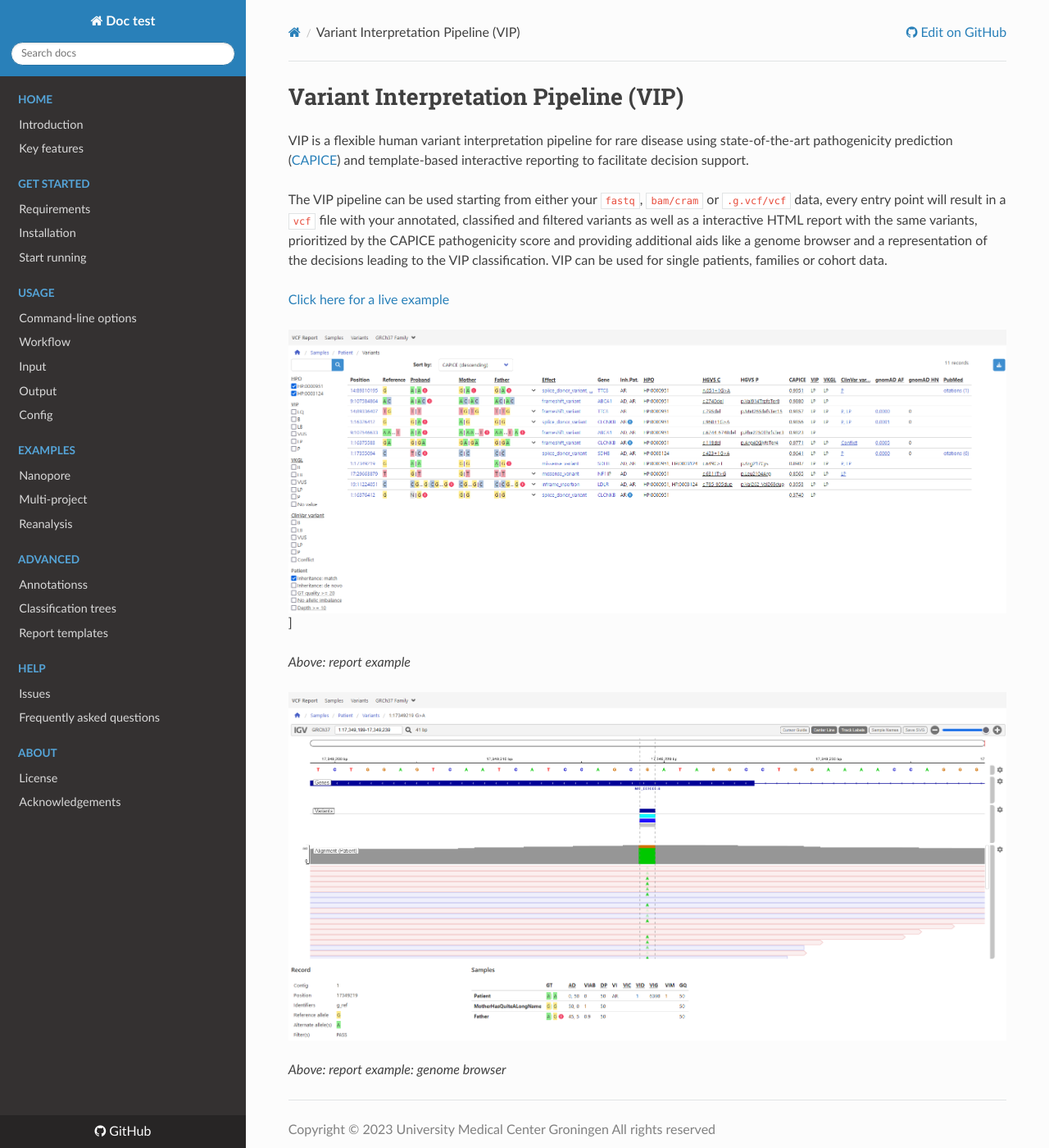
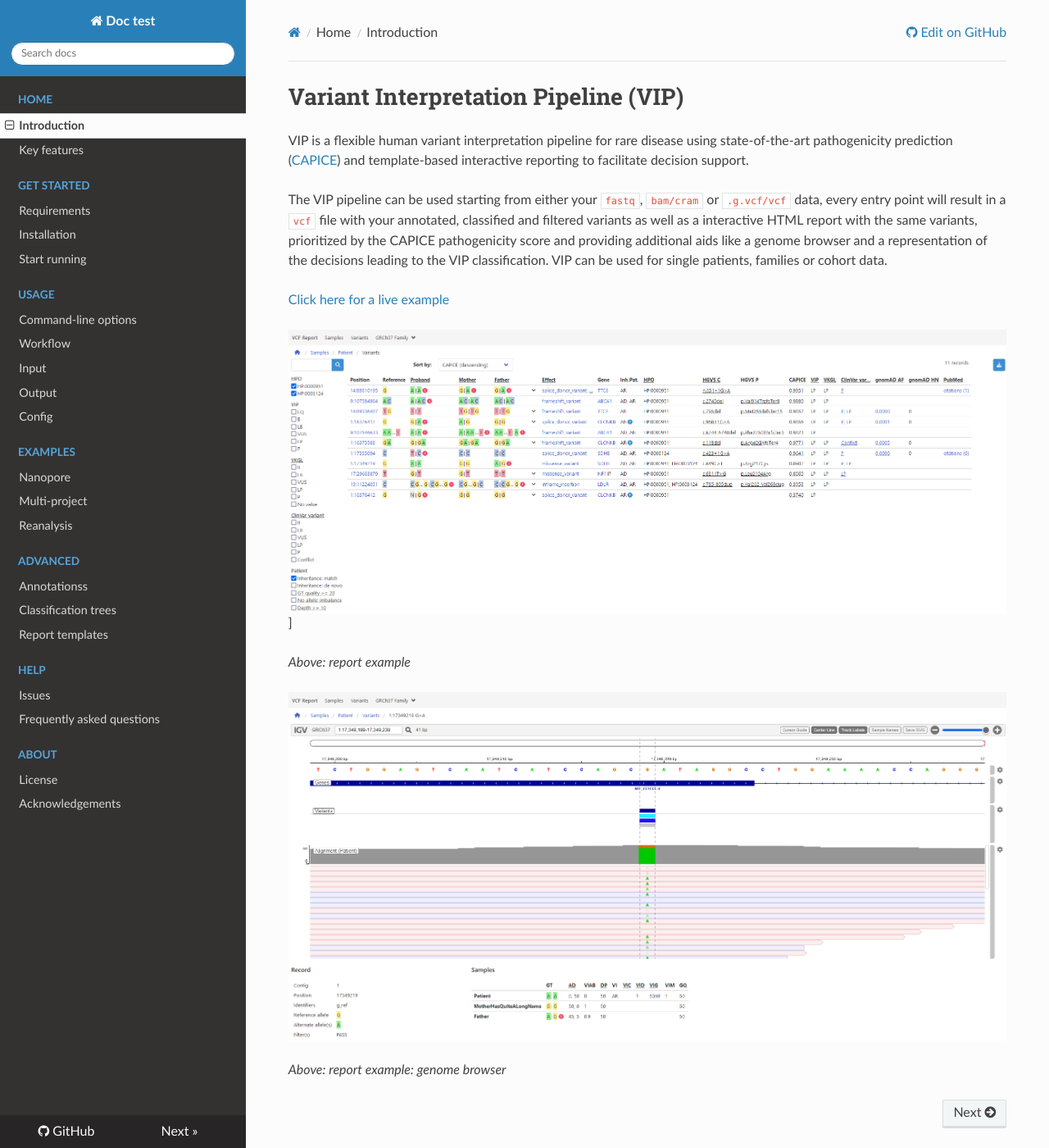
Before and after one commit to bartcharbon/dataconversion-tools, an MkDocs documentation site: the page built from docs/index.md, in a window 1280 px wide and 1400 px high. Shown: the whole window at 82% size. Built offline with MkDocs 1.6.1, drawn with Linux system fonts in a browser that asks for light colours; nearby versions of some CDN libraries; a script that is not in the unit is left out; part of the change alters nothing that is shown.

```diff
--- a/mkdocs.yml
+++ b/mkdocs.yml
@@ -4,32 +4,32 @@ site_url: https://github.com/bartcharbon/dataconversion-tools/
 repo_url: https://github.com/bartcharbon/dataconversion-tools/
 nav:
   - 'Home':
-    - 'Introduction': 'docs/index.md'
-    - 'Key features': 'docs/home/key_features.md'
+    - 'Introduction': 'index.md'
+    - 'Key features': 'home/key_features.md'
   - 'Get Started':
-    - 'Requirements': 'docs/get_started/requirements.md'
-    - 'Installation': 'docs/get_started/installation.md'
-    - 'Start running': 'docs/get_started/start_running.md'
+    - 'Requirements': 'get_started/requirements.md'
+    - 'Installation': 'get_started/installation.md'
+    - 'Start running': 'get_started/start_running.md'
   - 'Usage':
-      - 'Command-line options': 'docs/usage/command-line-options.md'
-      - 'Workflow': 'docs/usage/workflow.md'
-      - 'Input': 'docs/usage/input.md'
-      - 'Output': 'docs/usage/output.md'
-      - 'Config': 'docs/usage/config.md'
+      - 'Command-line options': 'usage/command-line-options.md'
+      - 'Workflow': 'usage/workflow.md'
+      - 'Input': 'usage/input.md'
+      - 'Output': 'usage/output.md'
+      - 'Config': 'usage/config.md'
   - 'Examples':
-      - 'Nanopore': 'docs/examples/nanopore.md'
-      - 'Multi-project': 'docs/examples/multi-project.md'
-      - 'Reanalysis': 'docs/examples/reanalysis.md'
+      - 'Nanopore': 'examples/nanopore.md'
+      - 'Multi-project': 'examples/multi-project.md'
+      - 'Reanalysis': 'examples/reanalysis.md'
   - 'Advanced':
-      - 'Annotationss': 'docs/advanced/annotations.md'
-      - 'Classification trees': 'docs/advanced/classification_trees.md'
-      - 'Report templates': 'docs/advanced/report_templates.md'
+      - 'Annotationss': 'advanced/annotations.md'
+      - 'Classification trees': 'advanced/classification_trees.md'
+      - 'Report templates': 'advanced/report_templates.md'
   - 'Help':
-       - 'Issues': 'docs/help/issues.md'
-       - 'Frequently asked questions': 'docs/help/frequently_asked_questions.md'
+       - 'Issues': 'help/issues.md'
+       - 'Frequently asked questions': 'help/frequently_asked_questions.md'
   - 'About':
-    - 'License': 'docs/about/license.md'
-    - 'Acknowledgements': 'docs/about/acknowledgements.md'
+    - 'License': 'about/license.md'
+    - 'Acknowledgements': 'about/acknowledgements.md'
 markdown_extensions:
   - admonition
   - toc:
```
